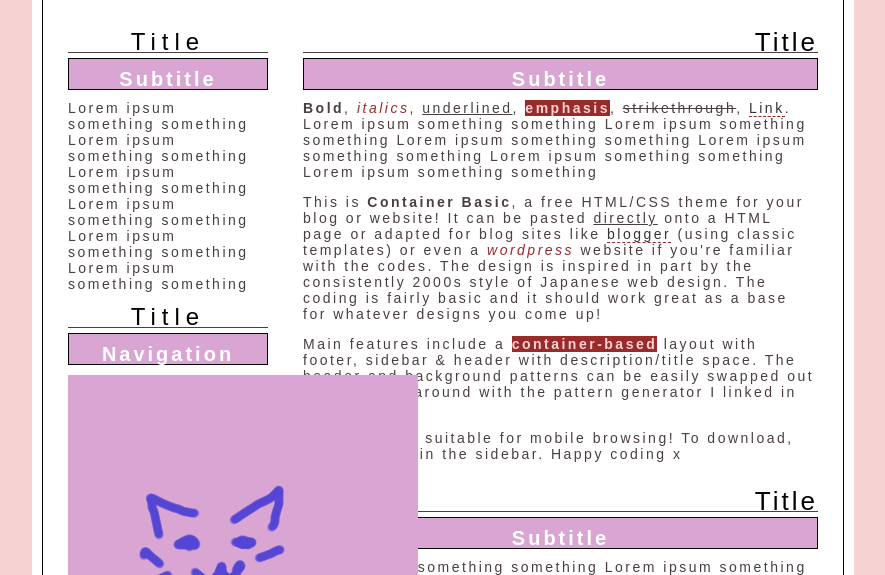
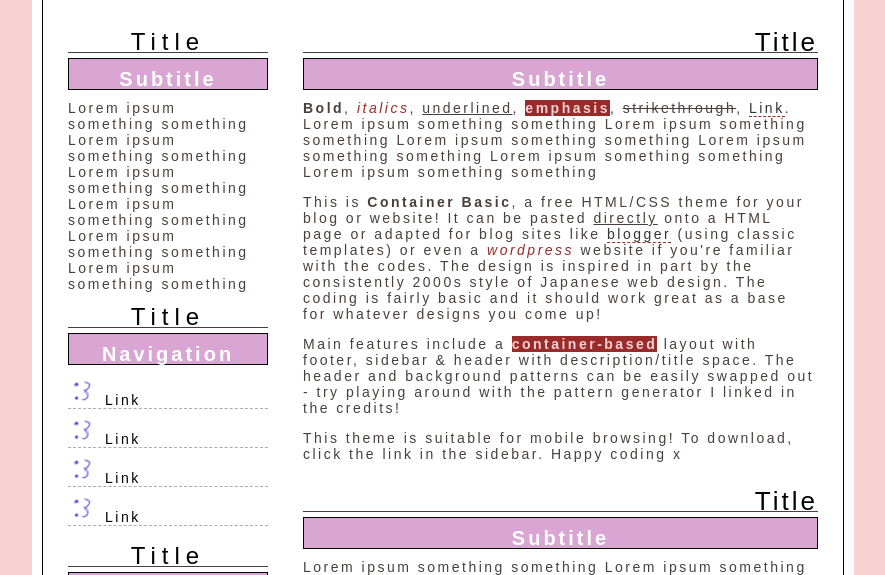
Before and after one commit to hazelune/neocities, a plain HTML site: page public/index.html in a window 1280 px wide. Shown: the part 225-800 px from the top of the page, without its empty margins (197-1082 px from the left). Drawn offline with Linux system fonts and the light colour scheme.

Commit message:
Update style.css

```diff
--- a/public/sources/css/style.css
+++ b/public/sources/css/style.css
@@ -133,13 +133,13 @@
      letter-spacing:2.5px;
      padding-bottom:5px;}
 
-     ul{list-style-image: url('../../sources/media/placeholder.png');}
+     ul{list-style-image: url('../../sources/media/bullet_placeholder.png');}
 
     .n ul{
        padding:0;
        margin:0;
        list-style-position:inside;
-       list-style-image: url('../../sources/media/placeholder.png');
+       list-style-image: url('../../sources/media/bullet_placeholder.png');
        }
 
    .n{margin:0;
```
